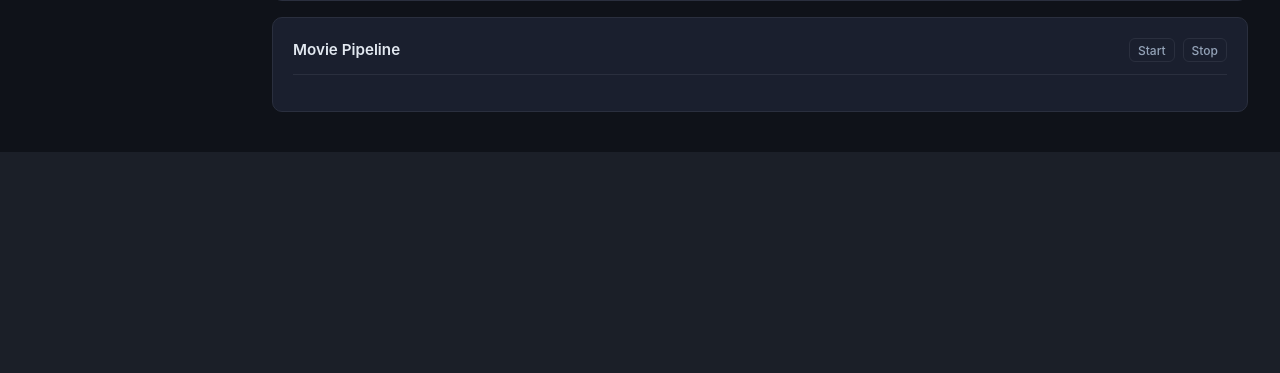
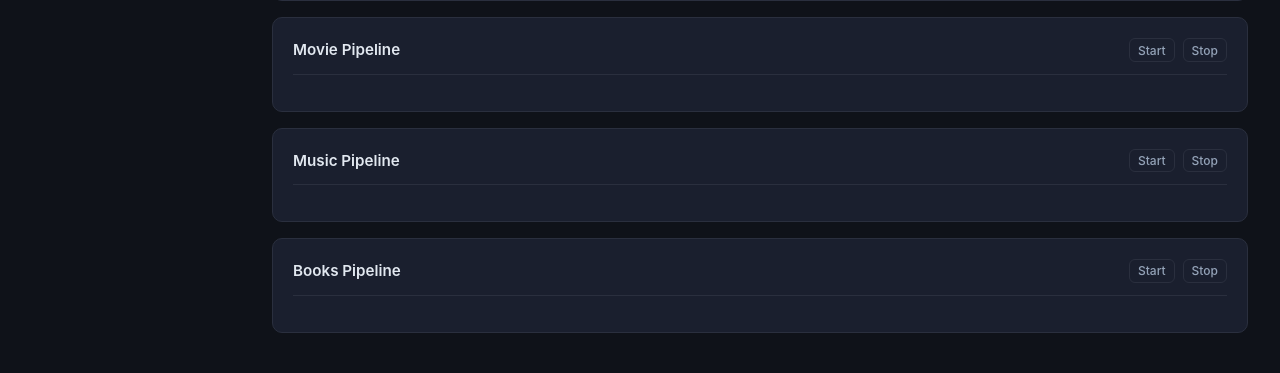
Before and after one commit to Sachinlearnsdev/MyMediaManager, a Python web app: template web/templates/dashboard.html in a window 1280 px wide. Shown: the part 877-1250 px from the top of the page. Before the commit the page ends 1029 px from the top, so only its background shows below. Run offline with Jinja, Linux system fonts and the light colour scheme; the template is opened without the code that fills it, so the values that code supplies are empty; some libraries are stand-ins or nearby versions.

Commit message:
feat: add Music and Books pipeline service cards to dashboard

```diff
--- a/web/templates/dashboard.html
+++ b/web/templates/dashboard.html
@@ -829,6 +829,8 @@ function dashboardApp() {
         groups: [
             { id: 'series', label: 'Series Pipeline' },
             { id: 'movies', label: 'Movie Pipeline' },
+            { id: 'music',  label: 'Music Pipeline' },
+            { id: 'books',  label: 'Books Pipeline' },
         ],
 
         seriesStages: [
```
